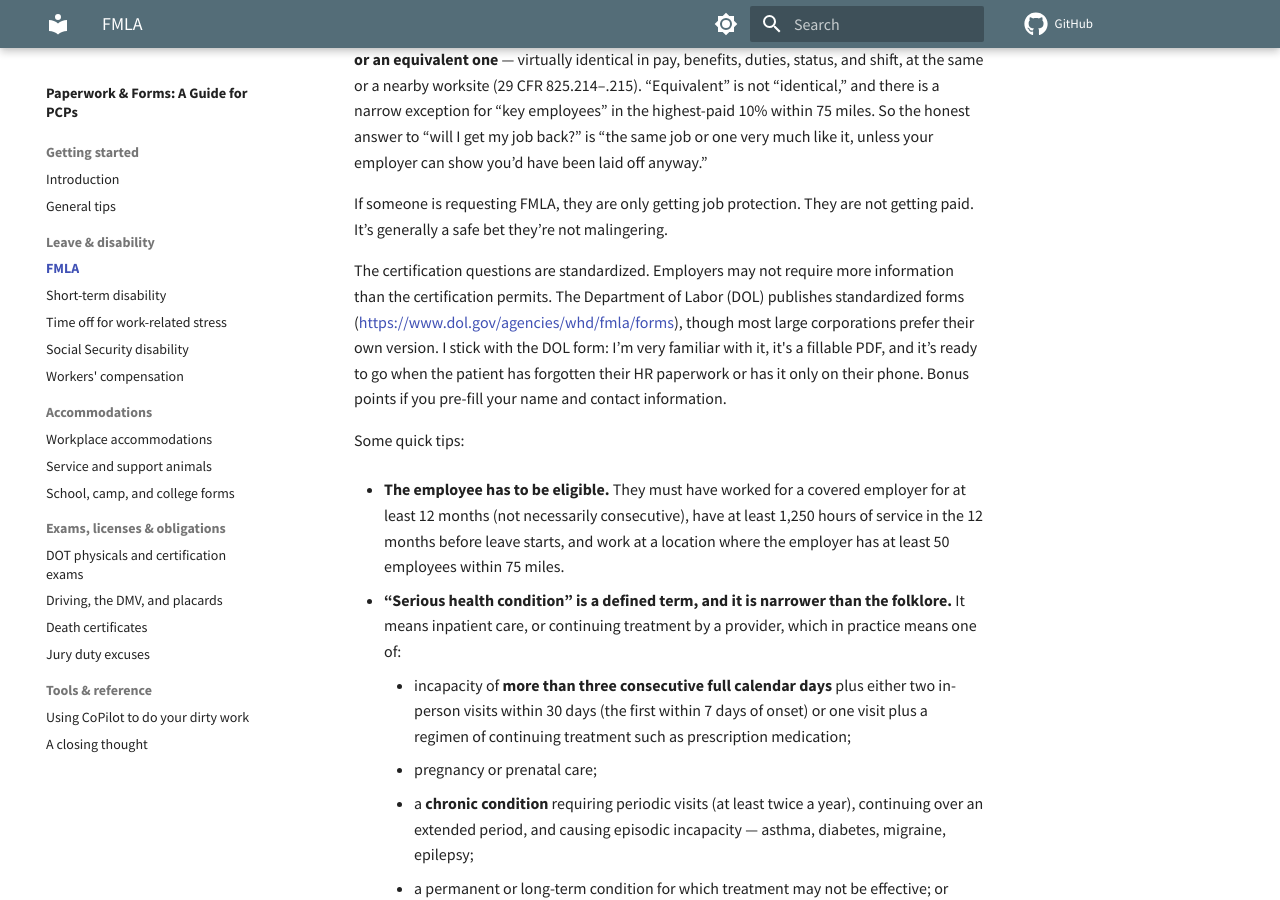
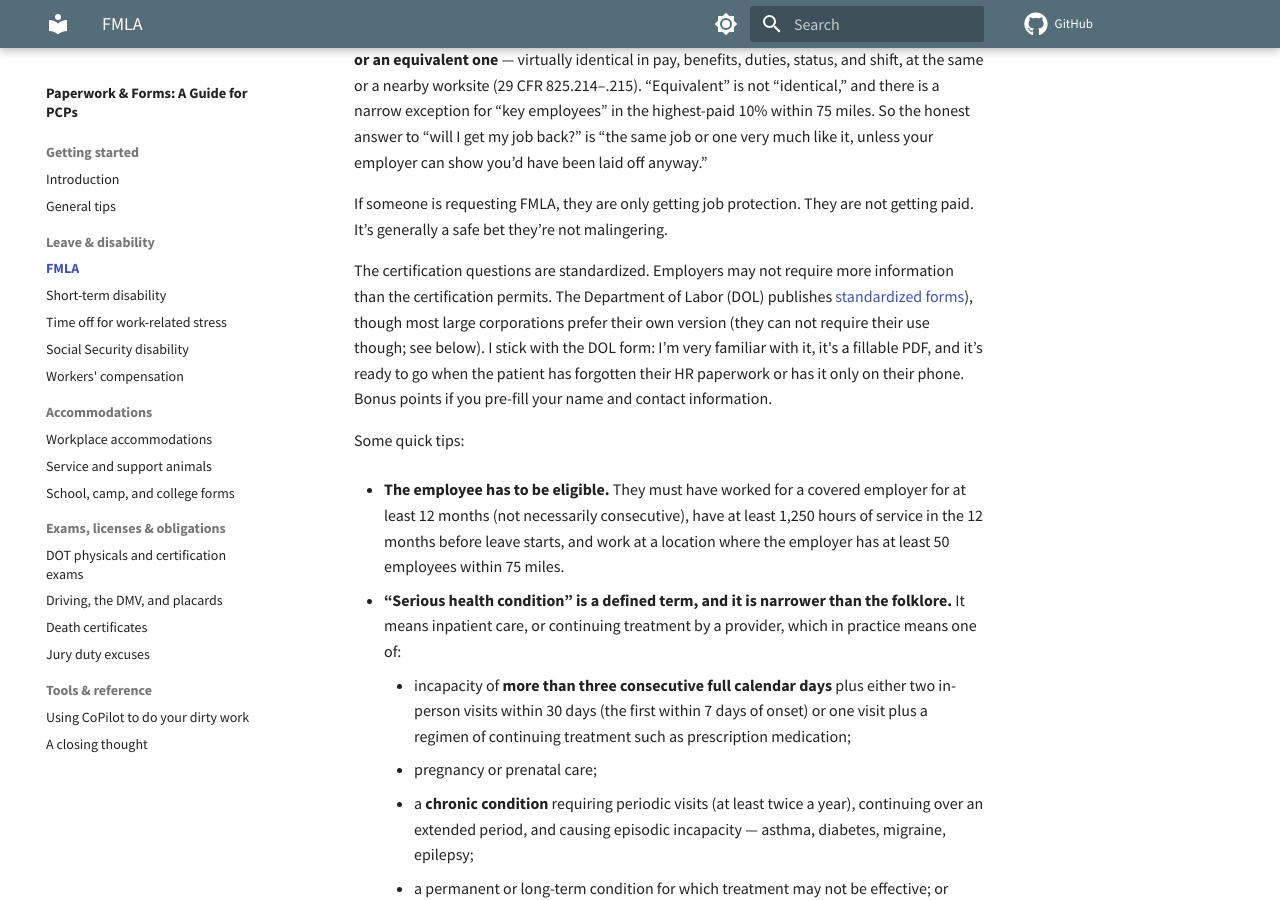
Before and after one commit to pdel4096/PCP-paperwork-guide, an MkDocs documentation site: the page built from docs/leave-disability/fmla.md, in a window 1280 px wide and 900 px high, scrolled down 302 px. Built offline with MkDocs 1.6.1 and Material for MkDocs 9.7.7, drawn with Linux system fonts in a browser that asks for light colours; comment, search, counter and statistics services are not loaded.

Commit message:
Fix link formatting and clarify certification requirements
Corrected a link formatting issue and clarified employer requirements regarding certification forms.

```diff
--- a/docs/leave-disability/fmla.md
+++ b/docs/leave-disability/fmla.md
@@ -10,7 +10,7 @@ The job protection is real but limited: on return, the employee is entitled to t
 
 If someone is requesting FMLA, they are only getting job protection. They are not getting paid. It’s generally a safe bet they’re not malingering.
 
-The certification questions are standardized. Employers may not require more information than the certification permits. The Department of Labor (DOL) publishes standardized forms ([https://www.dol.gov/agencies/whd/fmla/forms](https://www.dol.gov/agencies/whd/fmla/forms)), though most large corporations prefer their own version. I stick with the DOL form: I’m very familiar with it, it's a fillable PDF, and it’s ready to go when the patient has forgotten their HR paperwork or has it only on their phone. Bonus points if you pre-fill your name and contact information.
+The certification questions are standardized. Employers may not require more information than the certification permits. The Department of Labor (DOL) publishes [standardized forms](https://www.dol.gov/agencies/whd/fmla/forms)), though most large corporations prefer their own version (they can not require their use though; see below). I stick with the DOL form: I’m very familiar with it, it's a fillable PDF, and it’s ready to go when the patient has forgotten their HR paperwork or has it only on their phone. Bonus points if you pre-fill your name and contact information.
 
 Some quick tips:
 
```
